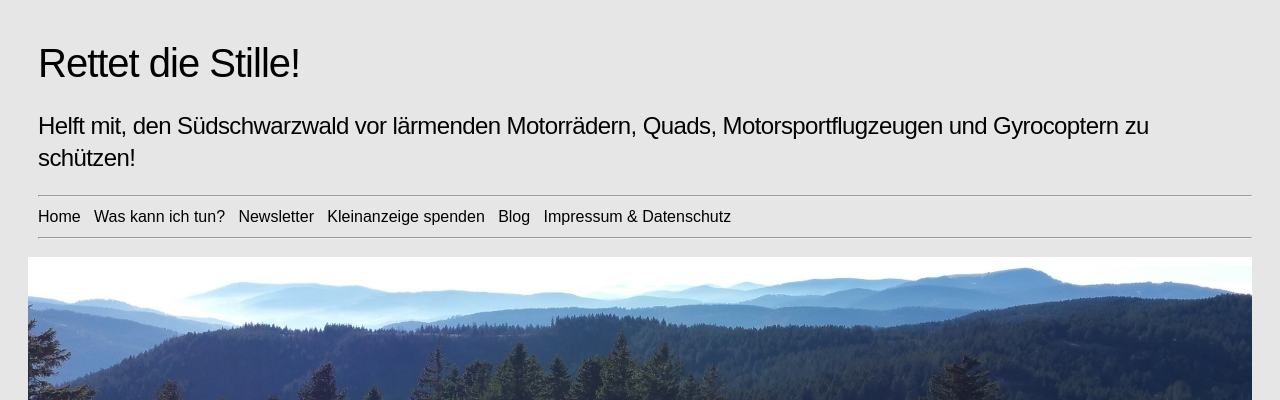
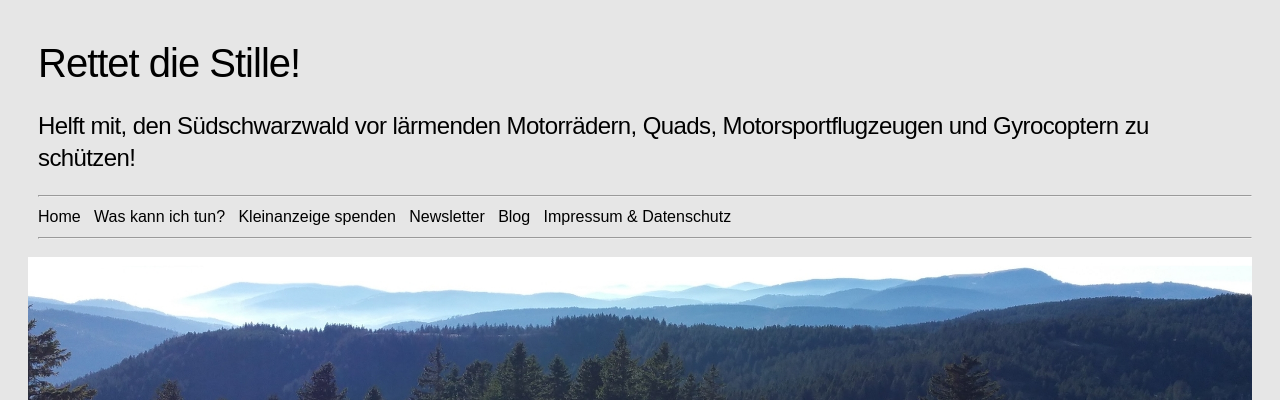
Before and after one commit to rettet-die-stille/rettet-die-stille.github.io, a Jekyll site: the page built from index.md, in a window 1280 px wide and 900 px high. Shown: the top 400 px of the window. Built offline with Jekyll 4.4.1, drawn with Linux system fonts in a browser that asks for light colours; part of the change alters nothing that is shown.

```diff
--- a/_includes/_nav.html
+++ b/_includes/_nav.html
@@ -9,8 +9,8 @@
     <div style="text-align: left;margin-left: 0.2;">
         <a href="/index.html">Home</a>&nbsp;&nbsp;
         <a href="/was-kann-ich-tun.html">Was kann ich tun?</a>&nbsp;&nbsp;
+        <a href="https://www.paypal.com/donate?hosted_button_id=2CGLBY3C2FMB8&source=url">Kleinanzeige spenden</a>&nbsp;&nbsp;
         <a href="http://eepurl.com/ha88dz">Newsletter</a>&nbsp;&nbsp;
-        <a href="https://www.paypal.com/donate?hosted_button_id=2CGLBY3C2FMB8&source=url">Kleinanzeige spenden</a>&nbsp;&nbsp;
         <a href="/blog.html">Blog</a>&nbsp;&nbsp;
         <a href="/impressum.html">Impressum & Datenschutz</a>&nbsp;&nbsp;
     </div>
```
